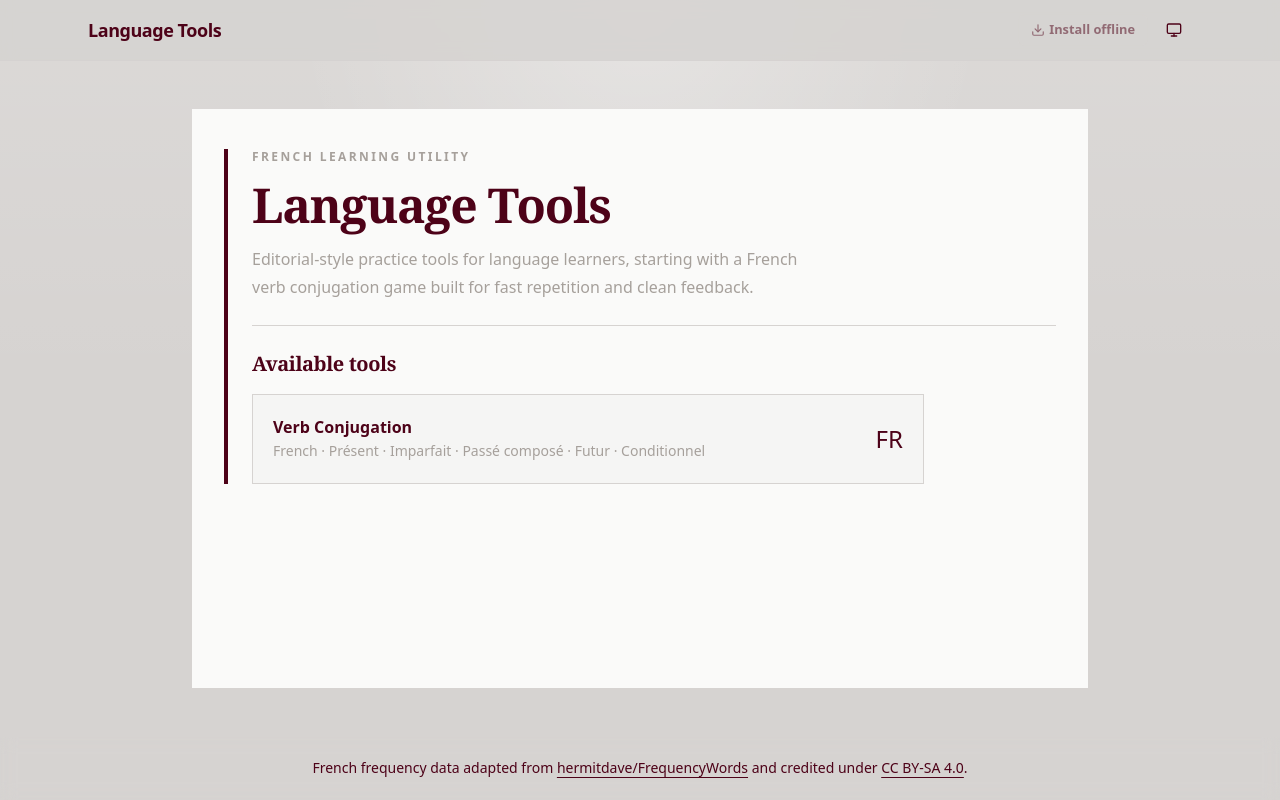
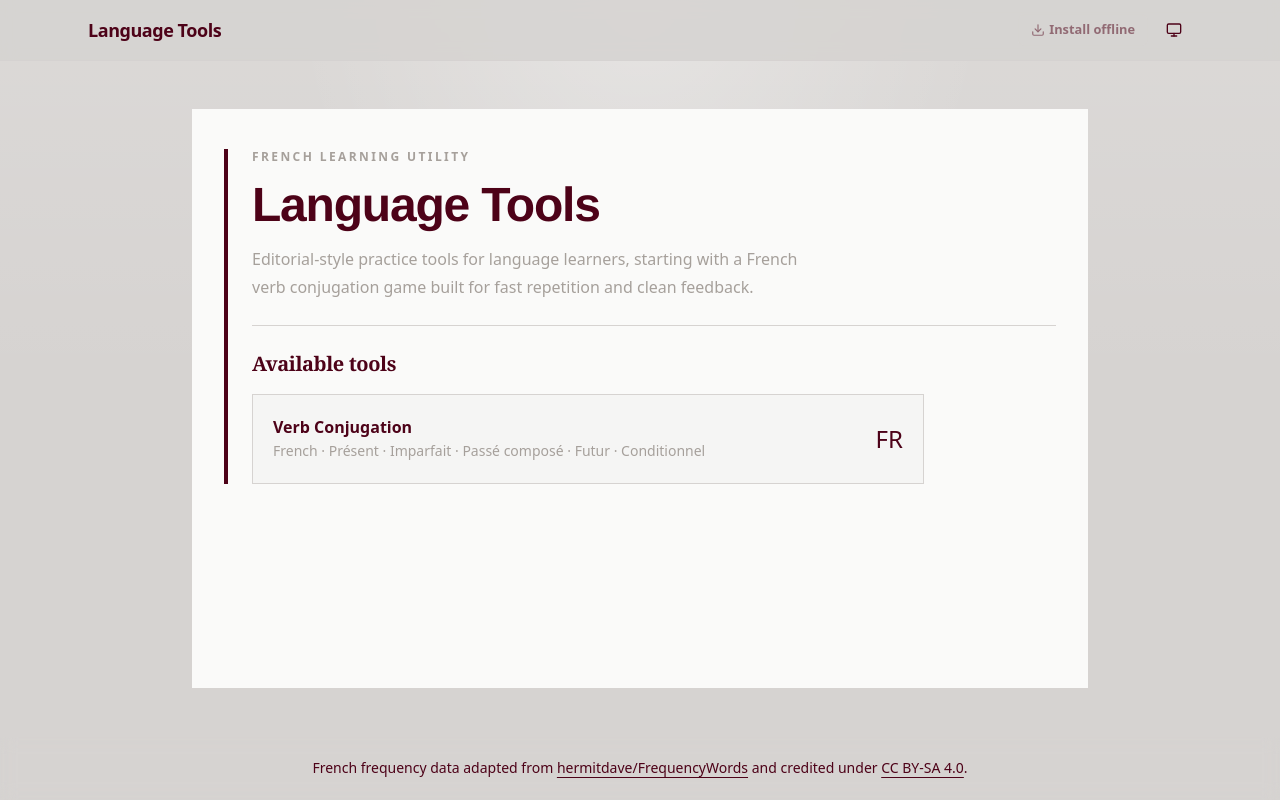
Before and after one commit to BijanRafraf/language-tools, a Next.js app: page /language-tools/ in a window 1280 px wide. Built offline with nearby package versions, Linux system fonts and the light colour scheme.

Commit message:
small styling update

```diff
--- a/src/app/conjugation/page.tsx
+++ b/src/app/conjugation/page.tsx
@@ -40,10 +40,9 @@ export default function ConjugationPage() {
       <main className="mx-auto flex w-full max-w-5xl flex-1 flex-col bg-stone-50 dark:bg-stone-800 px-6 py-8 text-rose-950 dark:text-rose-100 shadow-panel sm:px-8 sm:py-10">
         <div className="border-l-4 border-rose-950 dark:border-rose-200 pl-6">
           <section className="max-w-2xl space-y-3">
-            <p className="text-xs font-semibold uppercase tracking-[0.2em] text-stone-400">Utility tool</p>
             <h1 className="text-4xl font-bold tracking-tight text-rose-950 dark:text-rose-100 sm:text-5xl">French Verb Conjugation</h1>
             <p className="max-w-xl text-sm leading-6 text-stone-400 sm:text-base">
-              Configure a narrow practice set, answer quickly, and review weak spots without dashboard chrome getting in the way.
+              Configure a narrow practice set, answer quickly, and review weak spots.
             </p>
           </section>
 
--- a/src/app/globals.css
+++ b/src/app/globals.css
@@ -16,7 +16,10 @@
       radial-gradient(circle at top, rgb(255 255 255 / 0.3), transparent 34%),
       linear-gradient(to bottom, rgb(255 255 255 / 0.14), transparent 24rem);
   }
-  h1,
+  h1 {
+    font-family: "Helvetica Neue", Helvetica, Arial, sans-serif;
+    letter-spacing: -0.02em;
+  }
   h2,
   h3,
   h4 {
```
